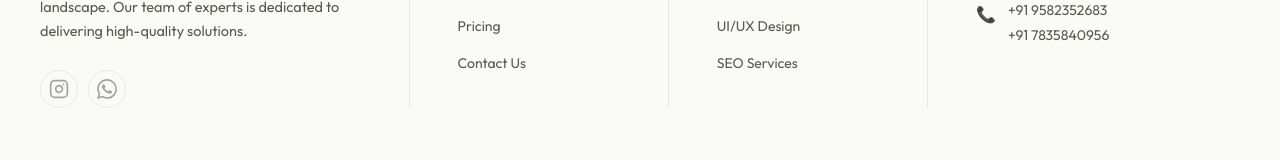
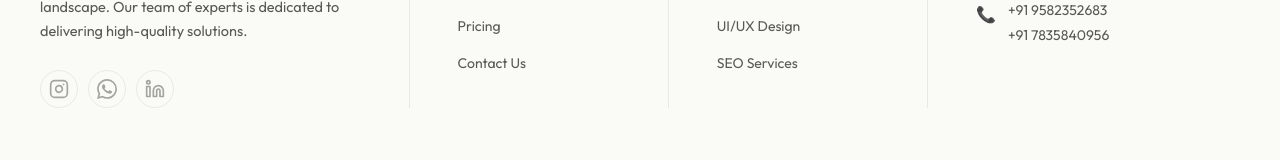
Before and after one commit to SAHIL16com/agency, a React (Vite) app: page / in a window 1280 px wide. Shown: the part 6865-7025 px from the top of the page. Built offline with nearby package versions, Linux system fonts and the light colour scheme; a web font is replaced by a local one.

Commit message:
logo change

```diff
--- a/src/components/Footer/Footer.jsx
+++ b/src/components/Footer/Footer.jsx
@@ -30,6 +30,9 @@ function Footer() {
               </a>
               <a href="https://wa.me/919582352683" target="_blank" rel="noopener noreferrer" className="social-icon" aria-label="WhatsApp">
                 <img src="/images/whatsapp.svg" alt="WhatsApp" className="social-icon-img" />
+              </a>
+              <a href="https://www.linkedin.com/in/petra-web-636018426/" target="_blank" rel="noopener noreferrer" className="social-icon" aria-label="LinkedIn">
+                <img src="/images/linkedin.svg" alt="LinkedIn" className="social-icon-img" />
               </a>
             </div>
           </div>
```
Also changed, not shown: public/favicon.svg, public/images/linkedin.svg (added).
